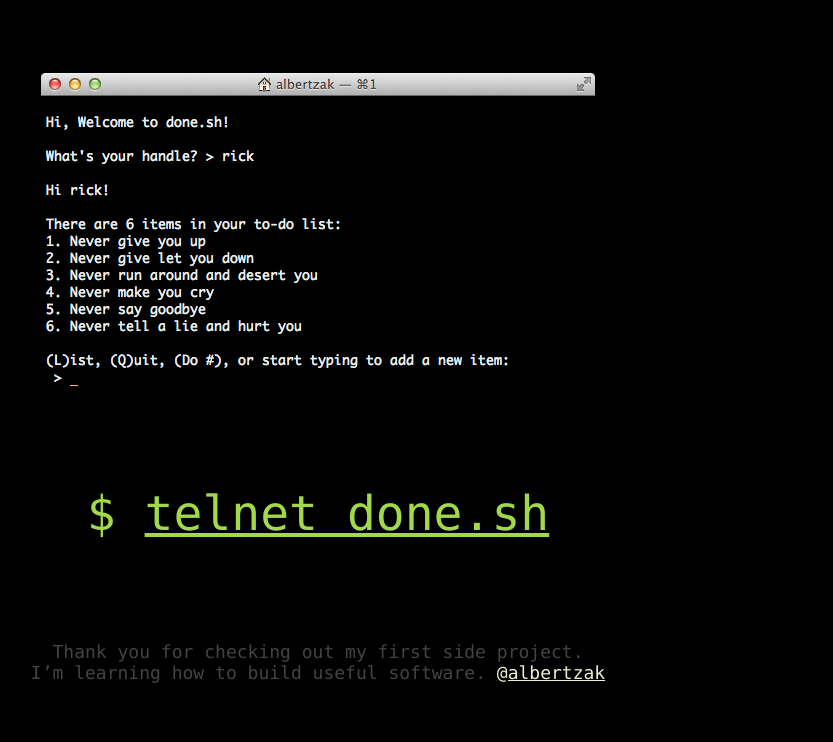
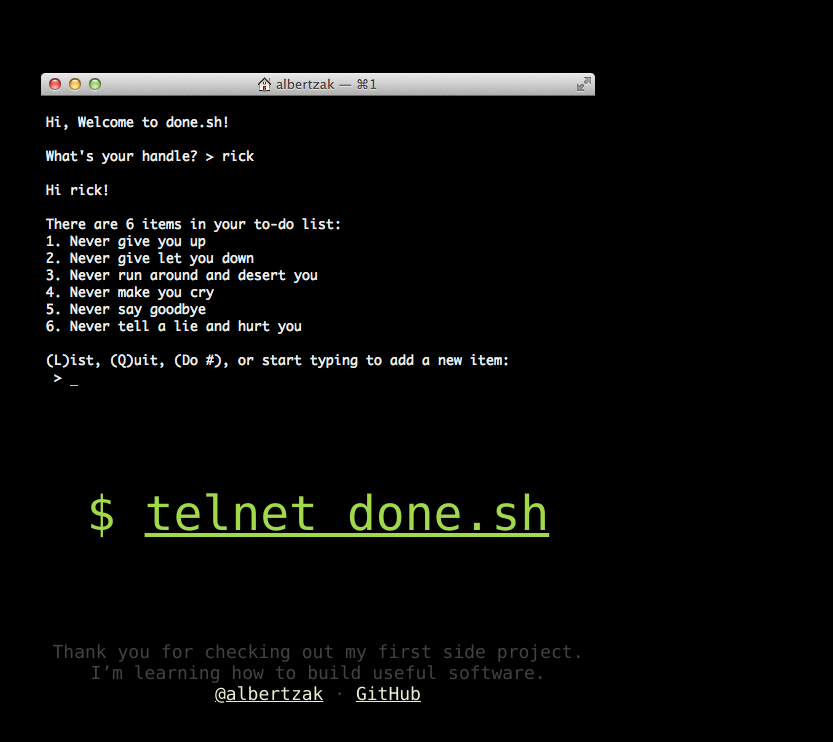
Before and after one commit to albertzak/donesh, a plain HTML site: page www/index.html in a window 1280 px wide. Shown: the part 388-1130 px from the top of the page, without its empty margins (322-1155 px from the left). Drawn offline with Linux system fonts and the light colour scheme.

Commit message:
added github link

```diff
--- a/www/index.html
+++ b/www/index.html
@@ -14,7 +14,7 @@
 		<span class="link">&#36; <a href="telnet://done.sh">telnet done.sh</a></span>
 		<p class="footer">
 			Thank you for checking out my first side project.<br />
-			I&#8217;m learning how to build useful software. <a class="textlink" href="https://twitter.com/albertzak">@albertzak</a>
+			I&#8217;m learning how to build useful software.<br /><a class="textlink" href="https://twitter.com/albertzak">@albertzak</a> &middot; <a href="https://github.com/albertzak/donesh" class="textlink">GitHub</a>
 		</p>
 		<script type="text/javascript">
 		  var _gaq = _gaq || [];
```
